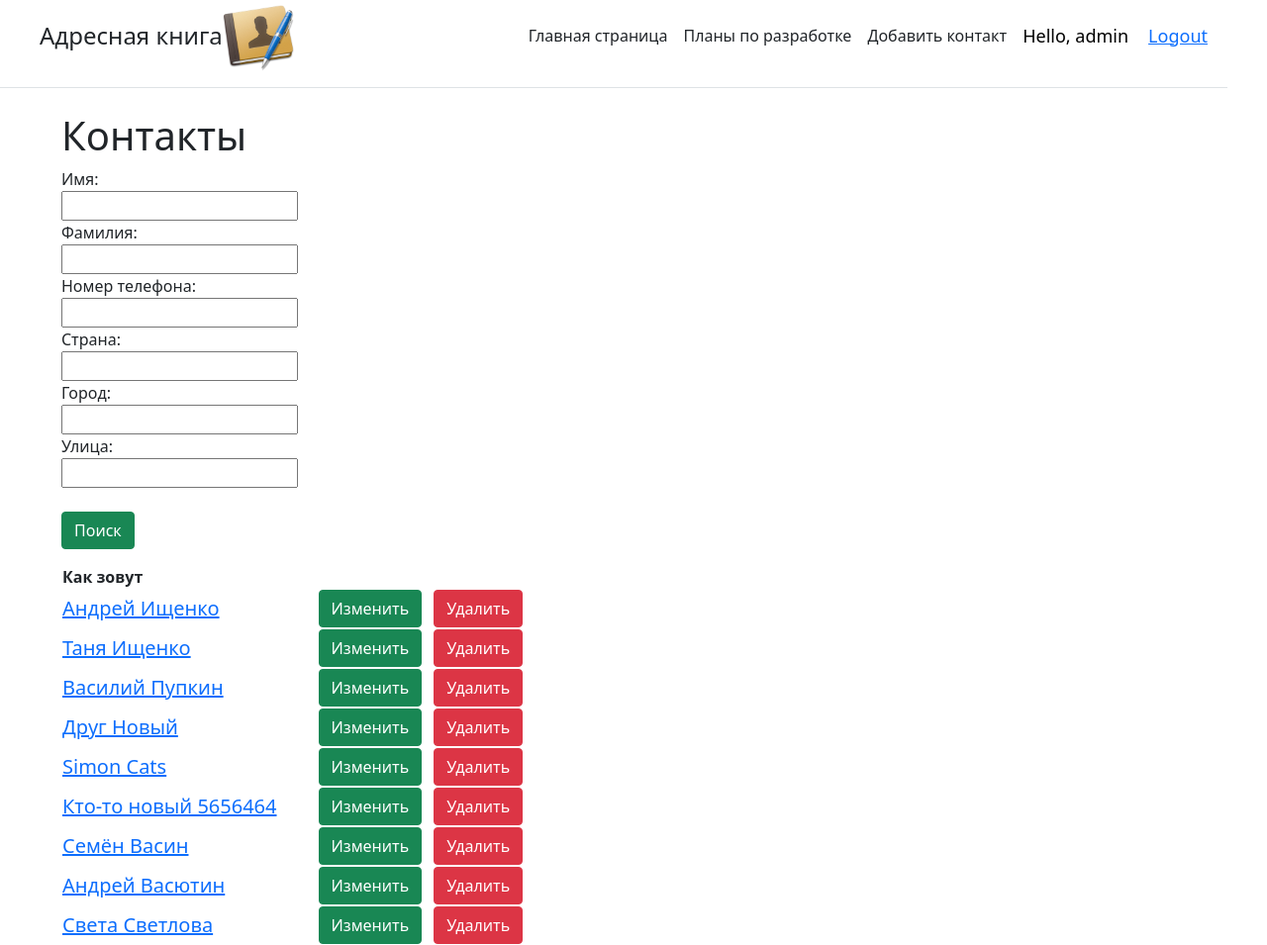
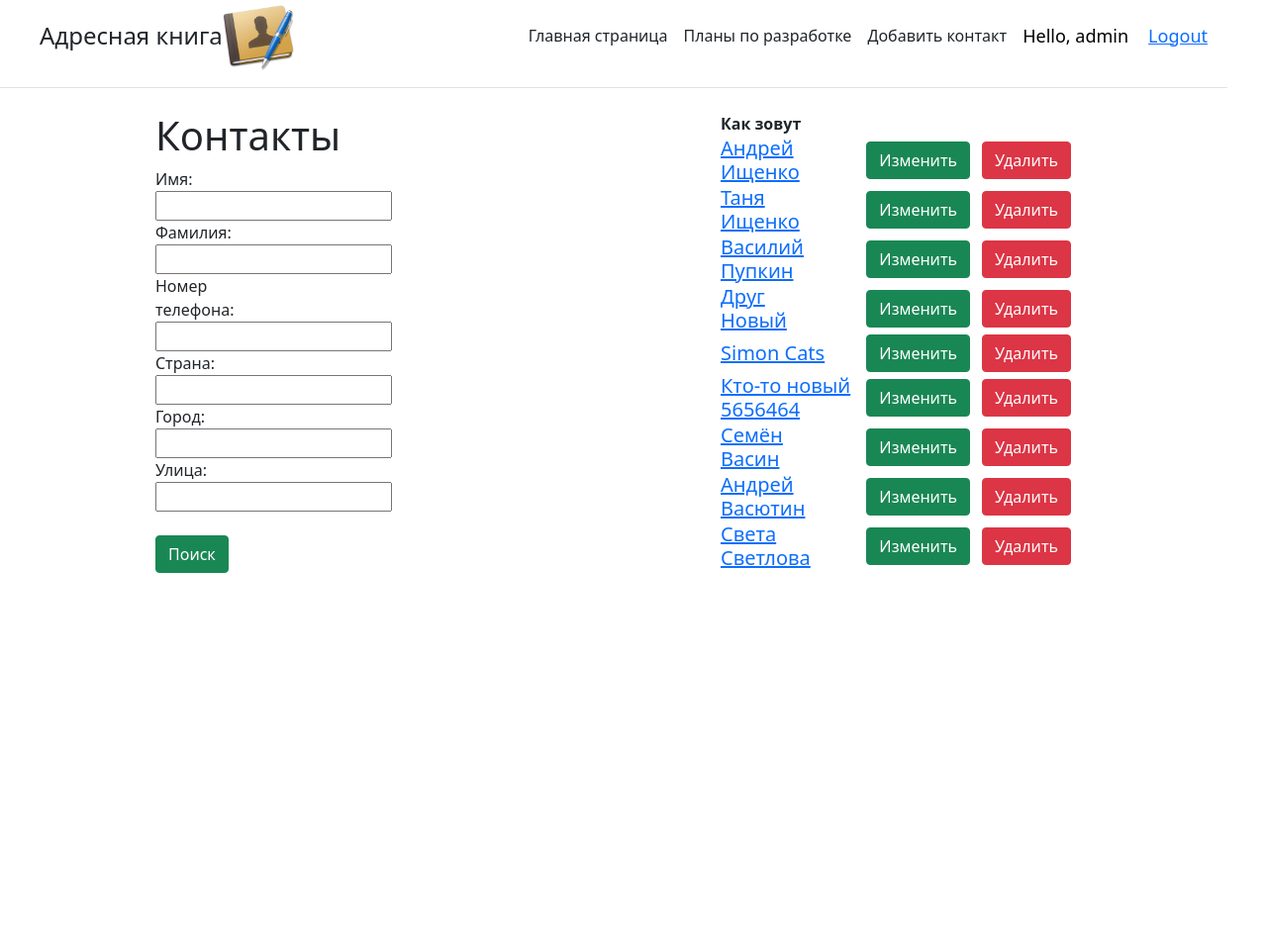
Before and after one commit to Andrii-Ishchenko-dp/pr_django, a Django app: page / in a window 1280 px wide. Shown: the whole page at 99% size. After the commit the page ends 579 px from the top, so only its background shows below. Run offline with Django 3.2, Linux system fonts and the light colour scheme; a user stored in the database is signed in; data comes from the database, SQL or seed files in the repository; both versions use the stored data as it was after the commit.

```diff
--- a/main/templates/main/index.html
+++ b/main/templates/main/index.html
@@ -5,25 +5,23 @@
 {%endblock%}
 
 {% block content %}
+
+
+<div class="row">
+    <div class="col-5 offset-1">
         <h1> Контакты</h1>
-<div class="row">
-    <div>
             <form class="col-2" method="get">
                 {{myFilter.form}}<br>
-
 
                <br> <button class="btn btn-success" type="submit">
                     Поиск</button>
             </form>
 
-
-    </div>
     </div>
 
 
+    <div class="col-4 offset-1">
         <table>
-
-
             <tbody>
                 {% if user == request.user %}
                     {%if tasks%}
@@ -48,4 +46,6 @@
                 {%endif%}
             </tbody>
         </table>
+    </div>
+</div>
 {%endblock%}
```
Also changed, not shown: db.sqlite3. Lines whose indentation alone changed are shown as unchanged.
